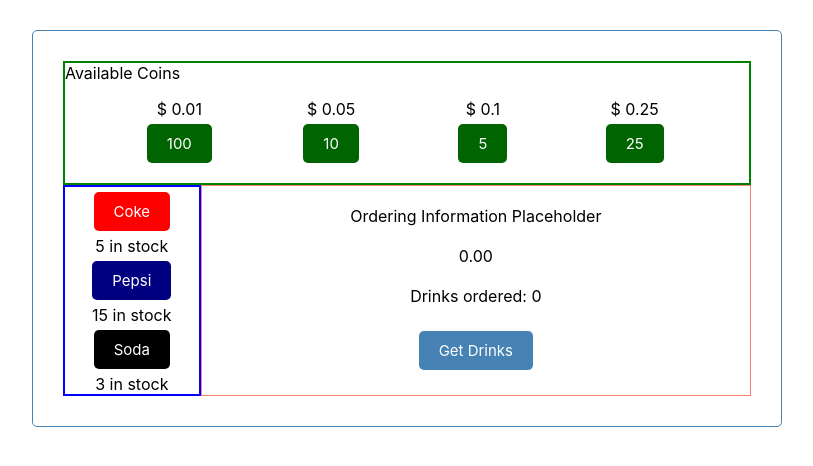
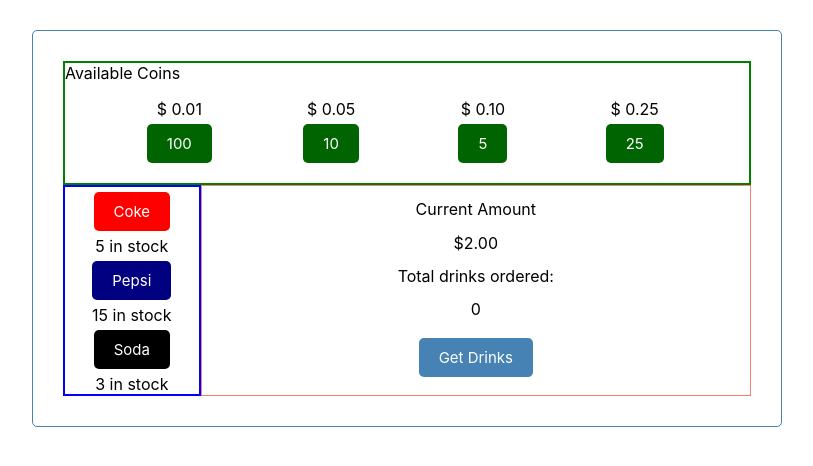
Before and after one commit to Calmanning/soda_machine, a React (Create React App) app: page / in a window 1280 px wide. Shown: the top 466 px of the page, without its empty margins (233-1046 px from the left). Built offline with nearby package versions, Linux system fonts and the light colour scheme.

Commit message:
attaching event listeners & associated functions to the machine's buttons.

```diff
--- a/src/App.js
+++ b/src/App.js
@@ -1,73 +1,114 @@
-import { useState } from "react";
+import { useState, useEffect } from "react";
 
 import CoinWallet from "../src/components/CoinWallet"
 import Sodas from "../src/components/Sodas"
 import OrderInterface from "../src/components/OrderInterface"
 
 
-const  App = ({}) => {
+const App = () => {
+
   const [currency, setCurrency] = useState([
     {
       id: 0,
       coin: "penny",
-      value: 0.01,
+      value: 0.01.toFixed(2),
       available: 100
     },
     {
       id: 1,
       coin: "knickel",
-      value: 0.05,
+      value: 0.05.toFixed(2),
       available: 10
     },
     {
       id: 2,
       coin: "dime",
-      value: 0.10,
+      value: 0.10.toFixed(2),
       available: 5
     },
     {
       id: 3,
       coin: "quarter",
-      value: 0.25,
+      value: 0.25.toFixed(2),
       available: 25
     }
   ])
 
   const [sodaInventory, setSodaInventory] = useState([
     {
-      id:4,
+      id: 4,
       name: "Coke",
-      cost: 0.25,
+      cost: 0.25.toFixed(2),
       available: 5,
       color: "red"
     },
     {
       id: 5,
       name: "Pepsi",
-      cost: 0.36,
+      cost: 0.36.toFixed(2),
       available: 15,
       color: "navy"
     },
     {
       id: 6,
       name: "Soda",
-      cost: 0.45,
+      cost: 0.45.toFixed(2),
       available: 3,
       color: "black"
     }
   ])
 
-  const test = (value) =>{
-    console.log(value)
-    console.log(test)
-    setCurrency(currency.filter((coin) => currency.value !== value))
+  useEffect(() => {
+
+  }, [])
+
+  const [orderInformation, setOrderInformation] = useState(
+    {
+      total: 2.00.toFixed(2),
+      //Currently default is the solution, but I should find a way to get 0.00 to apear as a number -- it currently floats(rounds)
+      default: "0.00",
+      drinksOrdered: 0
+    }
+  )
+
+  const addCurrency = event => {
+    console.log(event.target)
+    const { value, available } = event.target
+
+    setCurrency({
+      ...currency,
+      [currency.available]: --currency.available
+    })
+  };
+
+  const addDrinks = event => {
+    const { cost, available } = event.target
+    setSodaInventory({
+      ...sodaInventory,
+      [available]: -1
+    })
+  }
+
+  const getDrinks = () => {
+    console.log(orderInformation)
+    setOrderInformation({
+      ...orderInformation,
+      total: 0.00
+    })
+    console.log(orderInformation)
   }
 
   return (
     <div className="container">
-      <CoinWallet currency={currency} onClick={test}/>
-      <Sodas sodaInventory={sodaInventory}/>
-      <OrderInterface />
+      <CoinWallet currency={currency}
+        onClick={addCurrency}
+      />
+      <Sodas sodaInventory={sodaInventory}
+        onClick={addDrinks}
+      />
+      <OrderInterface orderInformation={orderInformation}
+        onClick={getDrinks}
+      />
     </div>
   );
 }
--- a/src/components/CoinWallet/index.js
+++ b/src/components/CoinWallet/index.js
@@ -1,11 +1,9 @@
-import React from "react";
-import { useState } from "react";
-
 import Button from "../Button/"
 
 import "./styles.scss"
 
 const CoinWallet = ({ currency, onClick }) => {
+
 
   return (
     <div className="wallet">
--- a/src/components/OrderInterface/index.js
+++ b/src/components/OrderInterface/index.js
@@ -1,30 +1,26 @@
-import React from "react";
 import Button from "../Button"
-
-import CoinWallet from "../CoinWallet/";
-import Sodas from "../Sodas/";
 
 import "./styles.scss"
 
-const OrderInterface = ({ CoinWallet, Sodas }) => {
+const OrderInterface = ({ orderInformation, onClick }) => {
 
-  const orderInfo = {
-      total: 0.00,
-      //Currently default is the solution, but I should find a way to get 0.00 to apear as a number -- it currently floats(rounds)
-      default: "0.00",
-      drinksOrdered: 0
-  }
 
-  return (
+   return (
     <div className="orders">
-      <p>Ordering Information Placeholder</p>
-      <p className="currentFunds">
-        {orderInfo.default}
+      <p>Current Amount</p>
+          <p className="currentFunds">
+          ${orderInformation.total}
+          </p>
+
+      <p>
+        Total drinks ordered:
       </p>
-      <p>
-        Drinks ordered: {orderInfo.drinksOrdered}
-      </p>
-      <Button text={"Get Drinks"} />
+        <p>
+          {orderInformation.drinksOrdered}
+        </p>
+      <Button text={"Get Drinks"}
+              onClick={onClick}
+      />
   </div>
   )
 }
--- a/src/components/Sodas/index.js
+++ b/src/components/Sodas/index.js
@@ -1,29 +1,28 @@
-import React from "react";
 import Button from "../Button";
 
 import "./styles.scss";
 
-const Sodas = ({ sodaInventory }) => {
+const Sodas = ({ sodaInventory, onClick }) => {
+
+  console.log(sodaInventory)
 
   return (
     <div className="sodaList">
       {sodaInventory.map(soda => (
         <div>
           <Button
-          key={soda.id}
-          cost={soda.cost}
-          text={soda.name}
-          color={soda.color}
-
+            key={soda.id}
+            cost={soda.cost}
+            text={soda.name}
+            color={soda.color}
+            onClick={onClick}
           />
           <p>{soda.available} in stock </p>
         </div>
       ))
-
       }
     </div>
   )
-
 }
 
 export default Sodas
--- a/src/index.js
+++ b/src/index.js
@@ -5,7 +5,6 @@
 import reportWebVitals from './reportWebVitals';
 
 ReactDOM.render(
-
     <App />,
   document.getElementById('root')
 );
```
